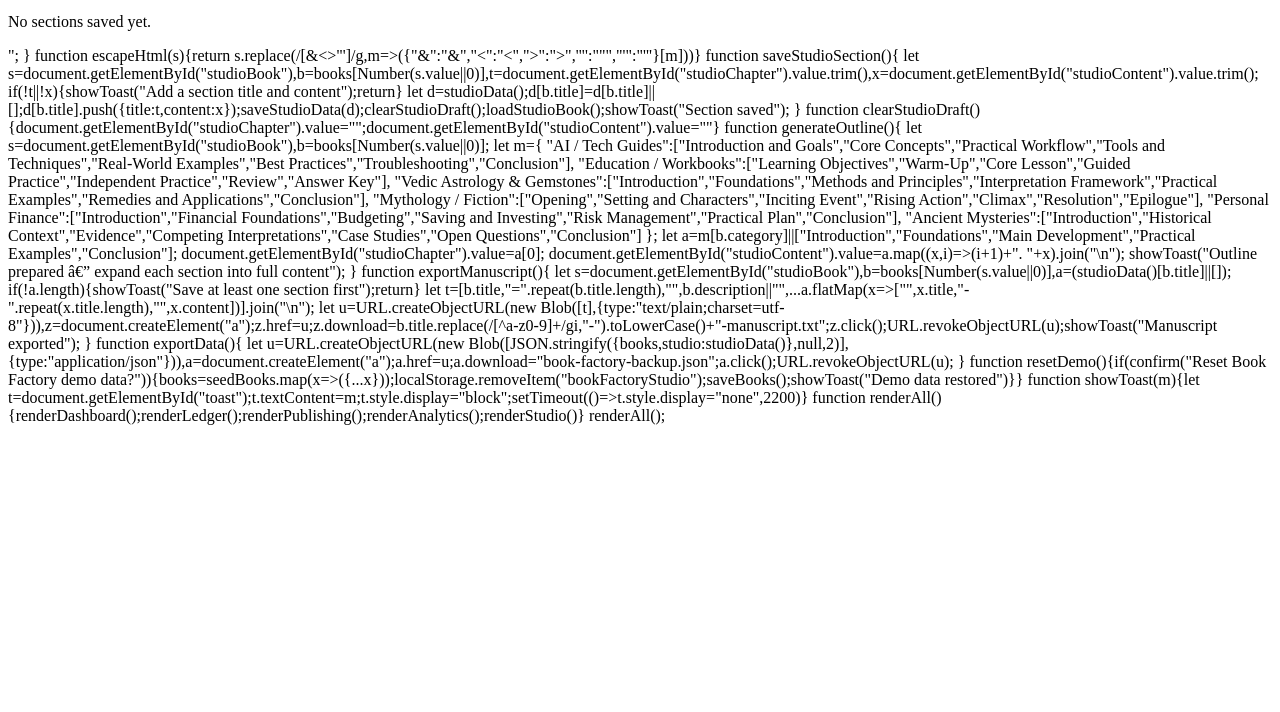
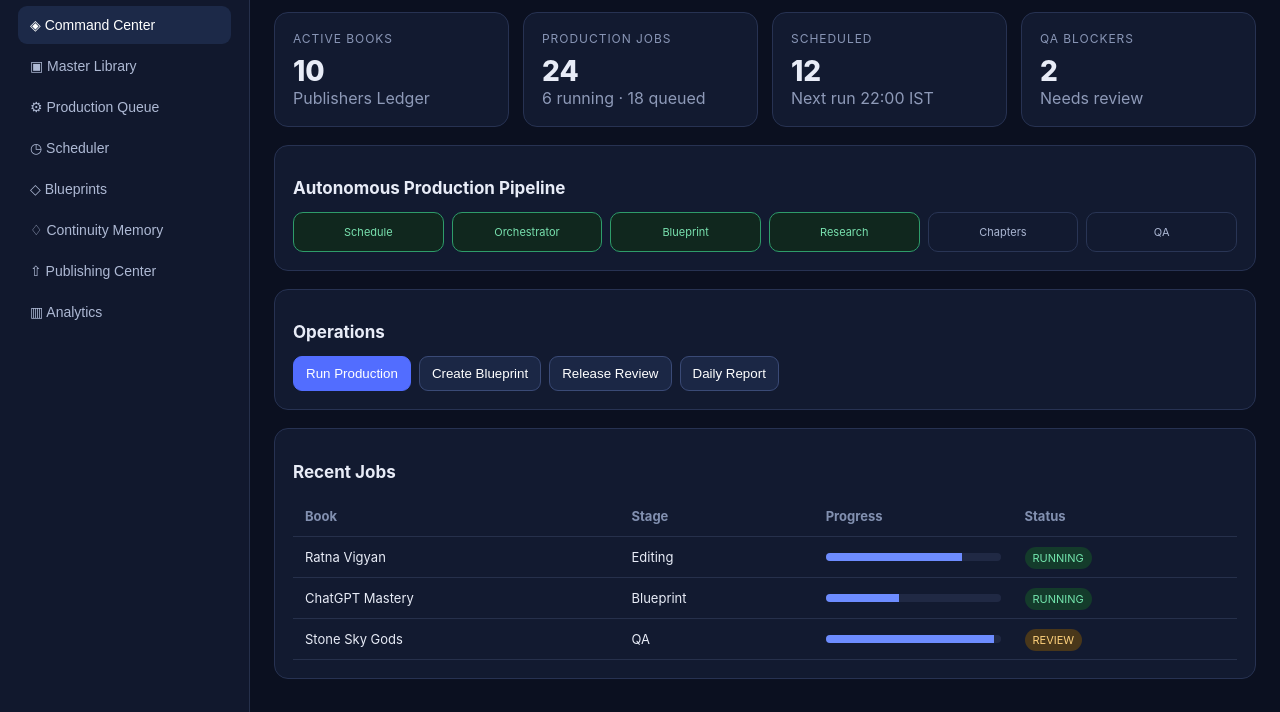
Before and after one commit to hemantsharma0009-gif/book-factory, a plain HTML site: page index.html in a window 1280 px wide. Shown: the part 88-800 px from the top of the page. Drawn offline with Linux system fonts and the light colour scheme.

Commit message:
Update index.html

```diff
--- a/index.html
+++ b/index.html
@@ -1,41 +1,77 @@
-document.getElementById("studioContent").value="";
-document.getElementById("studioSections").innerHTML=a.length?a.map((x,i)=>'<div class="studio-section"><strong>'+(i+1)+'. '+x.title+'</strong><div class="muted" style="margin-top:5px">'+escapeHtml(x.content.slice(0,220))+(x.content.length>220?"…":"")+'</div></div>').join(""):"<p class='muted'>No sections saved yet.</p>";
-}
-function escapeHtml(s){return s.replace(/[&<>"']/g,m=>({"&":"&amp;","<":"&lt;",">":"&gt;",'"':"&quot;","'":"&#039;"}[m]))}
-function saveStudioSection(){
-let s=document.getElementById("studioBook"),b=books[Number(s.value||0)],t=document.getElementById("studioChapter").value.trim(),x=document.getElementById("studioContent").value.trim();
-if(!t||!x){showToast("Add a section title and content");return}
-let d=studioData();d[b.title]=d[b.title]||[];d[b.title].push({title:t,content:x});saveStudioData(d);clearStudioDraft();loadStudioBook();showToast("Section saved");
-}
-function clearStudioDraft(){document.getElementById("studioChapter").value="";document.getElementById("studioContent").value=""}
-function generateOutline(){
-let s=document.getElementById("studioBook"),b=books[Number(s.value||0)];
-let m={
-"AI / Tech Guides":["Introduction and Goals","Core Concepts","Practical Workflow","Tools and Techniques","Real-World Examples","Best Practices","Troubleshooting","Conclusion"],
-"Education / Workbooks":["Learning Objectives","Warm-Up","Core Lesson","Guided Practice","Independent Practice","Review","Answer Key"],
-"Vedic Astrology & Gemstones":["Introduction","Foundations","Methods and Principles","Interpretation Framework","Practical Examples","Remedies and Applications","Conclusion"],
-"Mythology / Fiction":["Opening","Setting and Characters","Inciting Event","Rising Action","Climax","Resolution","Epilogue"],
-"Personal Finance":["Introduction","Financial Foundations","Budgeting","Saving and Investing","Risk Management","Practical Plan","Conclusion"],
-"Ancient Mysteries":["Introduction","Historical Context","Evidence","Competing Interpretations","Case Studies","Open Questions","Conclusion"]
-};
-let a=m[b.category]||["Introduction","Foundations","Main Development","Practical Examples","Conclusion"];
-document.getElementById("studioChapter").value=a[0];
-document.getElementById("studioContent").value=a.map((x,i)=>(i+1)+". "+x).join("\n");
-showToast("Outline prepared — expand each section into full content");
-}
-function exportManuscript(){
-let s=document.getElementById("studioBook"),b=books[Number(s.value||0)],a=(studioData()[b.title]||[]);
-if(!a.length){showToast("Save at least one section first");return}
-let t=[b.title,"=".repeat(b.title.length),"",b.description||"",...a.flatMap(x=>["",x.title,"-".repeat(x.title.length),"",x.content])].join("\n");
-let u=URL.createObjectURL(new Blob([t],{type:"text/plain;charset=utf-8"})),z=document.createElement("a");z.href=u;z.download=b.title.replace(/[^a-z0-9]+/gi,"-").toLowerCase()+"-manuscript.txt";z.click();URL.revokeObjectURL(u);showToast("Manuscript exported");
-}
-function exportData(){
-let u=URL.createObjectURL(new Blob([JSON.stringify({books,studio:studioData()},null,2)],{type:"application/json"})),a=document.createElement("a");a.href=u;a.download="book-factory-backup.json";a.click();URL.revokeObjectURL(u);
-}
-function resetDemo(){if(confirm("Reset Book Factory demo data?")){books=seedBooks.map(x=>({...x}));localStorage.removeItem("bookFactoryStudio");saveBooks();showToast("Demo data restored")}}
-function showToast(m){let t=document.getElementById("toast");t.textContent=m;t.style.display="block";setTimeout(()=>t.style.display="none",2200)}
-function renderAll(){renderDashboard();renderLedger();renderPublishing();renderAnalytics();renderStudio()}
-renderAll();
+<!doctype html>
+<html lang="en">
+<head>
+<meta charset="utf-8">
+<meta name="viewport" content="width=device-width,initial-scale=1">
+<title>Book Factory — Phase 46</title>
+<style>
+*{box-sizing:border-box}body{margin:0;font-family:Inter,system-ui,Arial;background:#0b1020;color:#e8ecf7}
+.app{display:flex;min-height:100vh}.side{width:250px;background:#11182d;border-right:1px solid #26304b;padding:18px}
+.logo{font-size:22px;font-weight:800;margin-bottom:24px}.logo span{font-size:11px;background:#25345e;padding:4px 7px;border-radius:8px;margin-left:5px}
+nav button{display:block;width:100%;text-align:left;background:transparent;color:#aeb9d4;border:0;padding:11px 12px;border-radius:9px;margin:3px 0;font-size:14px;cursor:pointer}
+nav button.active,nav button:hover{background:#1c2948;color:#fff}.main{flex:1;padding:24px;max-width:1500px}
+.top{display:flex;justify-content:space-between;align-items:center;margin-bottom:22px}.status{display:flex;gap:8px;align-items:center;color:#aeb9d4;font-size:13px}.dot{width:8px;height:8px;background:#41d98a;border-radius:50%}
+h1{margin:0;font-size:28px}.muted{color:#8e9ab8}.grid{display:grid;grid-template-columns:repeat(4,1fr);gap:14px}.card{background:#121a30;border:1px solid #273252;border-radius:14px;padding:18px}.metric{font-size:28px;font-weight:800;margin-top:8px}.label{font-size:12px;color:#8996b6;text-transform:uppercase;letter-spacing:.08em}
+.section{margin-top:18px}.section h2{font-size:17px}.table{width:100%;border-collapse:collapse}.table th,.table td{text-align:left;padding:12px;border-bottom:1px solid #26304b;font-size:13px}.table th{color:#8290b0}.pill{padding:4px 8px;border-radius:999px;background:#202c4d;font-size:11px}.ok{background:#143b2b;color:#73e6ad}.warn{background:#49371a;color:#ffd27d}
+.progress{height:8px;background:#202944;border-radius:8px;overflow:hidden}.progress i{display:block;height:100%;background:#6d8cff}.flow{display:grid;grid-template-columns:repeat(6,1fr);gap:8px}.step{padding:12px;border:1px solid #293555;border-radius:10px;text-align:center;font-size:11px;color:#aab6d2}.step.done{border-color:#2e9c6a;color:#78e0ae;background:#10271e}.actions{display:flex;gap:8px;flex-wrap:wrap}.btn{border:1px solid #3a4a76;background:#1b2745;color:#fff;padding:9px 12px;border-radius:9px;cursor:pointer}.btn.primary{background:#526dff;border-color:#526dff}
+.page{display:none}.page.active{display:block}
+@media(max-width:900px){.side{width:190px}.grid{grid-template-columns:repeat(2,1fr)}.flow{grid-template-columns:repeat(3,1fr)}}
+@media(max-width:600px){.app{display:block}.side{width:100%;border-right:0}.grid{grid-template-columns:1fr}.flow{grid-template-columns:1fr 1fr}.main{padding:15px}}
+</style>
+</head>
+<body>
+<div class="app">
+<aside class="side">
+<div class="logo">Book Factory <span>PHASE 46</span></div>
+<nav id="nav">
+<button class="active" data-page="dashboard">◈ Command Center</button>
+<button data-page="library">▣ Master Library</button>
+<button data-page="production">⚙ Production Queue</button>
+<button data-page="scheduler">◷ Scheduler</button>
+<button data-page="blueprints">◇ Blueprints</button>
+<button data-page="memory">♢ Continuity Memory</button>
+<button data-page="publishing">⇧ Publishing Center</button>
+<button data-page="analytics">▥ Analytics</button>
+</nav>
+</aside>
+<main class="main">
+<div class="top"><div><h1 id="title">Publisher Command Center</h1><div class="muted">Autonomous publishing operations</div></div><div class="status"><i class="dot"></i> System operational</div></div>
+
+<section id="dashboard" class="page active">
+<div class="grid">
+<div class="card"><div class="label">Active Books</div><div class="metric">10</div><div class="muted">Publishers Ledger</div></div>
+<div class="card"><div class="label">Production Jobs</div><div class="metric">24</div><div class="muted">6 running · 18 queued</div></div>
+<div class="card"><div class="label">Scheduled</div><div class="metric">12</div><div class="muted">Next run 22:00 IST</div></div>
+<div class="card"><div class="label">QA Blockers</div><div class="metric">2</div><div class="muted">Needs review</div></div>
+</div>
+<div class="section card"><h2>Autonomous Production Pipeline</h2>
+<div class="flow">
+<div class="step done">Schedule</div><div class="step done">Orchestrator</div><div class="step done">Blueprint</div><div class="step done">Research</div><div class="step">Chapters</div><div class="step">QA</div>
+</div></div>
+<div class="section card"><h2>Operations</h2><div class="actions">
+<button class="btn primary" onclick="alert('Production run queued')">Run Production</button>
+<button class="btn" onclick="alert('Blueprint created')">Create Blueprint</button>
+<button class="btn" onclick="alert('Release review opened')">Release Review</button>
+<button class="btn" onclick="alert('Daily report generated')">Daily Report</button>
+</div></div>
+<div class="section card"><h2>Recent Jobs</h2><table class="table"><tr><th>Book</th><th>Stage</th><th>Progress</th><th>Status</th></tr>
+<tr><td>Ratna Vigyan</td><td>Editing</td><td><div class="progress"><i style="width:78%"></i></div></td><td><span class="pill ok">RUNNING</span></td></tr>
+<tr><td>ChatGPT Mastery</td><td>Blueprint</td><td><div class="progress"><i style="width:42%"></i></div></td><td><span class="pill ok">RUNNING</span></td></tr>
+<tr><td>Stone Sky Gods</td><td>QA</td><td><div class="progress"><i style="width:96%"></i></div></td><td><span class="pill warn">REVIEW</span></td></tr>
+</table></div>
+</section>
+
+<section id="library" class="page"><div class="card"><h2>Master Library</h2><table class="table" id="books"></table></div></section>
+<section id="production" class="page"><div class="card"><h2>Production Queue</h2><p class="muted">Schedule → Orchestrator → Blueprint → Research → Outline → Chapters → Editing → Fact Check → QA → Packaging → Publishing</p><table class="table"><tr><th>Queue</th><th>Priority</th><th>Engine</th><th>Status</th></tr><tr><td>Common Core Math Series</td><td>High</td><td>Autonomous</td><td><span class="pill ok">QUEUED</span></td></tr><tr><td>The Untold Ravana</td><td>Normal</td><td>Autonomous</td><td><span class="pill ok">RUNNING</span></td></tr></table></div></section>
+<section id="scheduler" class="page"><div class="card"><h2>Smart Scheduler</h2><p>Autonomous Cron: <b>ON</b></p><p>Schedule Manager: <b>ON</b></p><p>Schedule Orchestrator: <b>ON</b></p><button class="btn primary" onclick="alert('Schedule saved')">Save Schedule</button></div></section>
+<section id="blueprints" class="page"><div class="card"><h2>Blueprint Engine</h2><p class="muted">Genre templates, presets, production rules and blueprint-to-queue routing.</p><button class="btn primary" onclick="alert('Blueprint generated and queued')">Generate Blueprint</button></div></section>
+<section id="memory" class="page"><div class="grid"><div class="card"><div class="label">Continuity Memory</div><div class="metric">128</div><div class="muted">facts tracked</div></div><div class="card"><div class="label">Series Bible</div><div class="metric">7</div><div class="muted">active series</div></div><div class="card"><div class="label">Cross-Book Links</div><div class="metric">54</div><div class="muted">relationships</div></div><div class="card"><div class="label">Auto Extraction</div><div class="metric">ON</div><div class="muted">memory extractor</div></div></div></section>
+<section id="publishing" class="page"><div class="card"><h2>Publishing Center</h2><table class="table"><tr><th>Package</th><th>EPUB</th><th>PDF</th><th>ZIP</th><th>Validator</th></tr><tr><td>Ratna Vigyan v1</td><td>READY</td><td>READY</td><td>READY</td><td><span class="pill ok">PASS</span></td></tr></table></div></section>
+<section id="analytics" class="page"><div class="grid"><div class="card"><div class="label">Revenue</div><div class="metric">$0</div><div class="muted">Integration pending</div></div><div class="card"><div class="label">Costs</div><div class="metric">$0</div><div class="muted">Tracking enabled</div></div><div class="card"><div class="label">Break-even</div><div class="metric">—</div><div class="muted">Needs live sales data</div></div><div class="card"><div class="label">Portfolio</div><div class="metric">10</div><div class="muted">products tracked</div></div></div></section>
+</main></div>
+<script>
+const books=['Ratna Vigyan','The Living Vedic Astrology','Tarapatti','The Vikramaditya Code','The Untold Ravana','Stone Sky Gods','Common Core Math Series','Claude Mastery','ChatGPT Mastery','One Dashboard to Rule Them All'];
+document.getElementById('books').innerHTML='<tr><th>Title</th><th>Category</th><th>Production</th><th>Publishing</th></tr>'+books.map((b,i)=>`<tr><td>${b}</td><td>${['Astrology','Astrology','Astrology','Astrology','Mythology','Mystery','Education','AI/Tech','AI/Tech','Finance'][i]}</td><td><span class="pill ok">TRACKED</span></td><td>${i<3?'READY':'PIPELINE'}</td></tr>`).join('');
+document.querySelectorAll('#nav button').forEach(btn=>btn.onclick=()=>{document.querySelectorAll('.page').forEach(p=>p.classList.remove('active'));document.getElementById(btn.dataset.page).classList.add('active');document.querySelectorAll('#nav button').forEach(b=>b.classList.remove('active'));btn.classList.add('active');document.getElementById('title').textContent=btn.textContent.replace(/^[^ ]+ /,'')});
 </script>
-</body>
-</html>
+</body></html>
```
